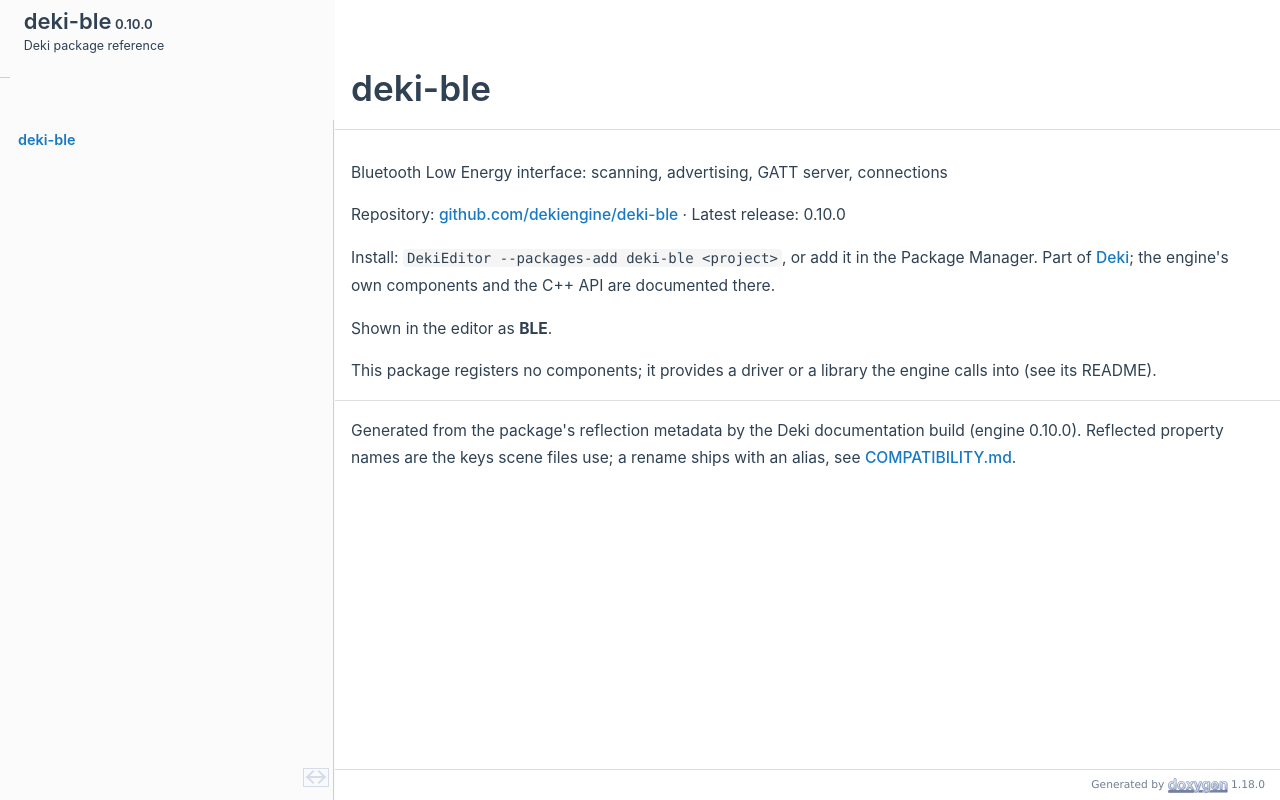
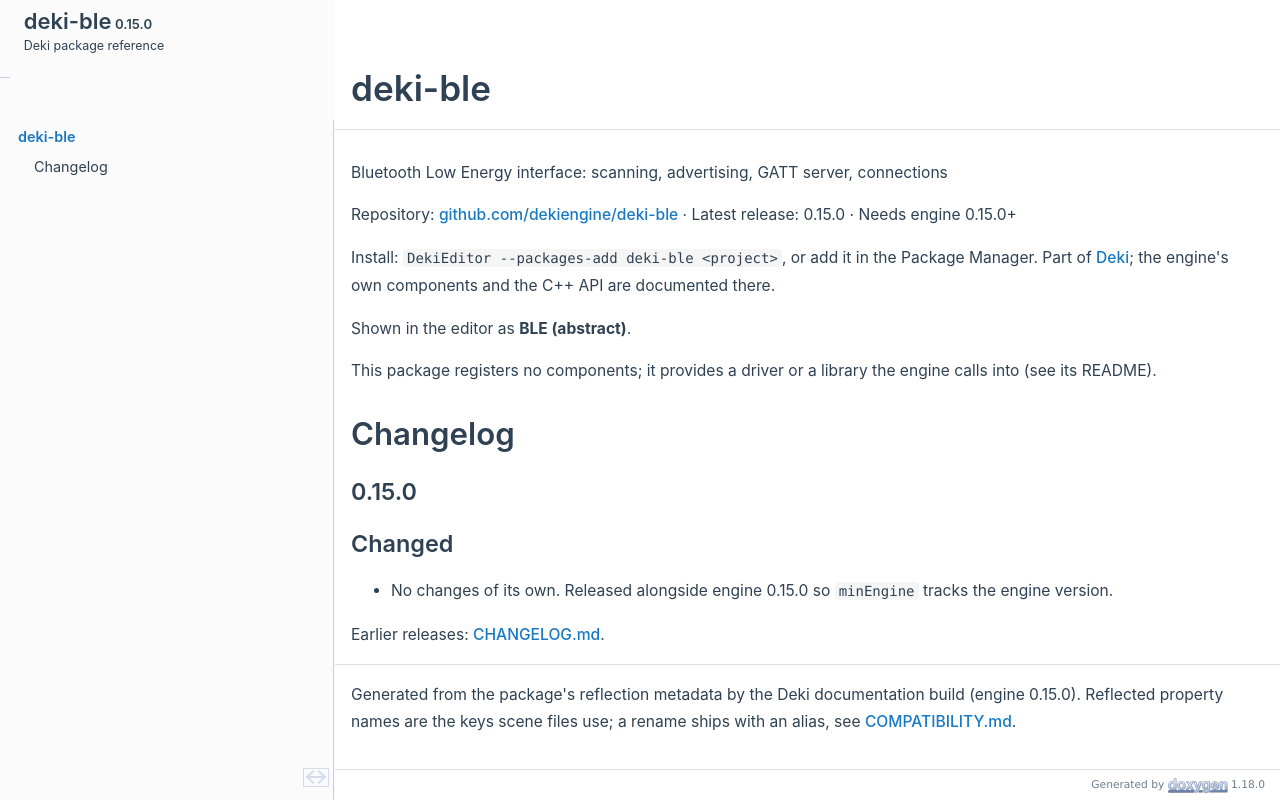
Before and after one commit to dekiengine/deki-ble, a plain HTML site: page index.html in a window 1280 px wide. Drawn offline with Linux system fonts and the light colour scheme.

Commit message:
Docs for deki-ble from deki-editor f449cd3

```diff
--- a/index.html
+++ b/index.html
@@ -25,7 +25,7 @@
  <tbody>
  <tr id="projectrow">
   <td id="projectalign">
-   <div id="projectname">deki-ble<span id="projectnumber">&#160;0.10.0</span>
+   <div id="projectname">deki-ble<span id="projectnumber">&#160;0.15.0</span>
    </div>
    <div id="projectbrief">Deki package reference</div>
   </td>
@@ -80,12 +80,22 @@
 <div class="contents">
 <div class="textblock"><p><a class="anchor" id="mainpage"></a></p>
 <p>Bluetooth Low Energy interface: scanning, advertising, GATT server, connections</p>
-<p>Repository: <a href="https://github.com/dekiengine/deki-ble">github.com/dekiengine/deki-ble</a> · Latest release: 0.10.0</p>
+<p>Repository: <a href="https://github.com/dekiengine/deki-ble">github.com/dekiengine/deki-ble</a> · Latest release: 0.15.0 · Needs engine 0.15.0+</p>
 <p>Install: <span class="tt">DekiEditor --packages-add deki-ble &lt;project&gt;</span>, or add it in the Package Manager. Part of <a href="https://dekiengine.github.io/docs/">Deki</a>; the engine's own components and the C++ API are documented there.</p>
-<p>Shown in the editor as <b>BLE</b>.</p>
+<p>Shown in the editor as <b>BLE (abstract)</b>.</p>
 <p>This package registers no components; it provides a driver or a library the engine calls into (see its README).</p>
+<h1 class="doxsection"><a class="anchor" id="autotoc_md0"></a>
+Changelog</h1>
+<h2 class="doxsection"><a class="anchor" id="autotoc_md1"></a>
+0.15.0</h2>
+<h2 class="doxsection"><a class="anchor" id="autotoc_md2"></a>
+Changed</h2>
+<ul>
+<li>No changes of its own. Released alongside engine 0.15.0 so <span class="tt">minEngine</span> tracks the engine version.</li>
+</ul>
+<p>Earlier releases: <a href="https://github.com/dekiengine/deki-ble/blob/master/CHANGELOG.md">CHANGELOG.md</a>.</p>
 <hr  />
-<p>Generated from the package's reflection metadata by the Deki documentation build (engine 0.10.0). Reflected property names are the keys scene files use; a rename ships with an alias, see <a href="https://github.com/dekiengine/deki-editor/blob/master/COMPATIBILITY.md">COMPATIBILITY.md</a>. </p>
+<p>Generated from the package's reflection metadata by the Deki documentation build (engine 0.15.0). Reflected property names are the keys scene files use; a rename ships with an alias, see <a href="https://github.com/dekiengine/deki-editor/blob/master/COMPATIBILITY.md">COMPATIBILITY.md</a>. </p>
 </div></div><!-- PageDoc -->
 <a href="doxygen_crawl.html"></a>
 </div><!-- contents -->
--- a/navtreedata.js
+++ b/navtreedata.js
@@ -24,7 +24,12 @@
 */
 var NAVTREE =
 [
-  [ "deki-ble", "index.html", ]
+  [ "deki-ble", "index.html", [
+    [ "Changelog", "index.html#autotoc_md0", [
+      [ "0.15.0", "index.html#autotoc_md1", null ],
+      [ "Changed", "index.html#autotoc_md2", null ]
+    ] ]
+  ] ]
 ];
 
 var NAVTREEINDEX =
--- a/navtreeindex0.js
+++ b/navtreeindex0.js
@@ -1,5 +1,8 @@
 var NAVTREEINDEX0 =
 {
 "index.html":[],
+"index.html#autotoc_md0":[0],
+"index.html#autotoc_md1":[0,0],
+"index.html#autotoc_md2":[0,1],
 "pages.html":[]
 };
```
Also changed, not shown: dir_4fef79e7177ba769987a8da36c892c5f.html (+1 -1 lines), dir_9f56491857ad02ee39c505d677254e9d.html (+1 -1 lines), dir_cbf052e164650ef653506c40cb999c05.html (+1 -1 lines), dir_e2cf8ecc49c41cbc53d71e2f6f58b926.html (+1 -1 lines), doxygen_crawl.html (+3 -0 lines).
